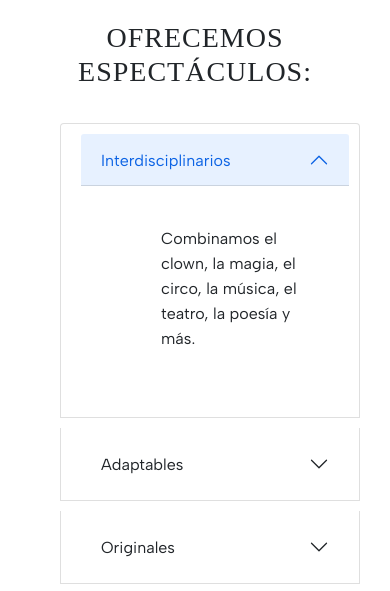
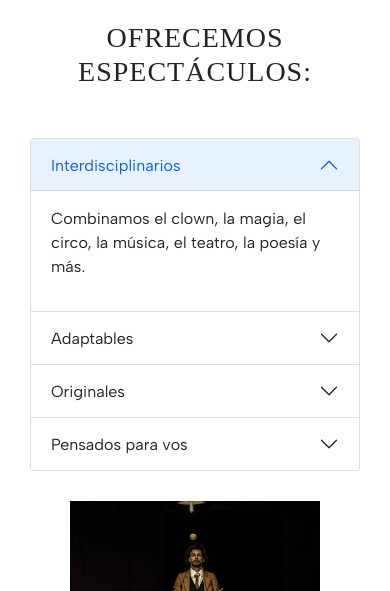
Before and after one commit to sabrina-sol/tremebunda-producciones, a plain HTML site: page pages/servicios.html in a window 390 px wide. Shown: the part 185-776 px from the top of the page. Drawn offline with nearby package versions, Linux system fonts and the light colour scheme; a web font is replaced by a local one.

Commit message:
bootstrap index y servicios

```diff
--- a/css/style.css
+++ b/css/style.css
@@ -592,11 +592,11 @@ footer img {
         text-align: center;
         margin: 20px 20px 15px 20px;
     }
-    .pagServicios div {
+    /*.pagServicios div {
         margin: 30px;
         padding: 30px;
         font-size: 22px;
-    }
+    }*/
 }
 
 @media screen and (max-width:680px) {
@@ -610,12 +610,12 @@ footer img {
         font-size: 28px;
         margin-top: 30px;
     }
-    .pagServicios div {
+    /*.pagServicios div {
         font-size: 16px;
         margin: 10px 20px 10px 30px;
         padding: 10px 20px 10px 30px;
         line-height: 30px;
-    }
+    }*/
     .gridGaleria {
         grid-template-columns: 1fr 1fr;
         grid-auto-rows: 150px;
@@ -632,11 +632,11 @@ footer img {
         width: 250px;
         height: 150px;
     }
-    .pagServicios div {
+    /*.pagServicios div {
         margin: 10px 10px 10px 20px;
         padding: 10px 10px 10px 20px;
         line-height: 25px;
-    }
+    }*/
 }
 
 /* ---------------------------------- PRODUCCIONES --------------------------------- */
```
Also changed, not shown: index.html (+0 -32 lines), pages/contacto.html (+0 -10 lines), pages/producciones.html (+0 -10 lines), pages/quienessomos.html (+0 -10 lines), pages/servicios.html (+0 -26 lines).
